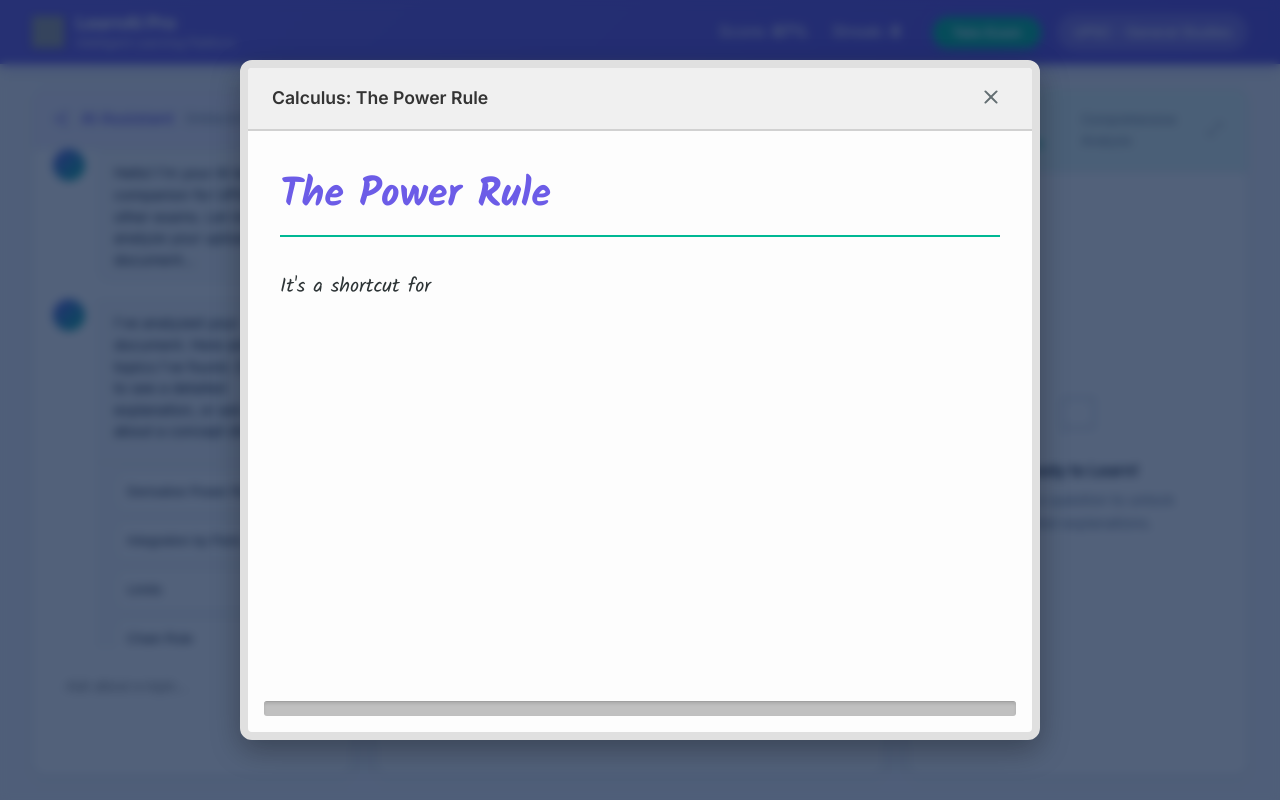
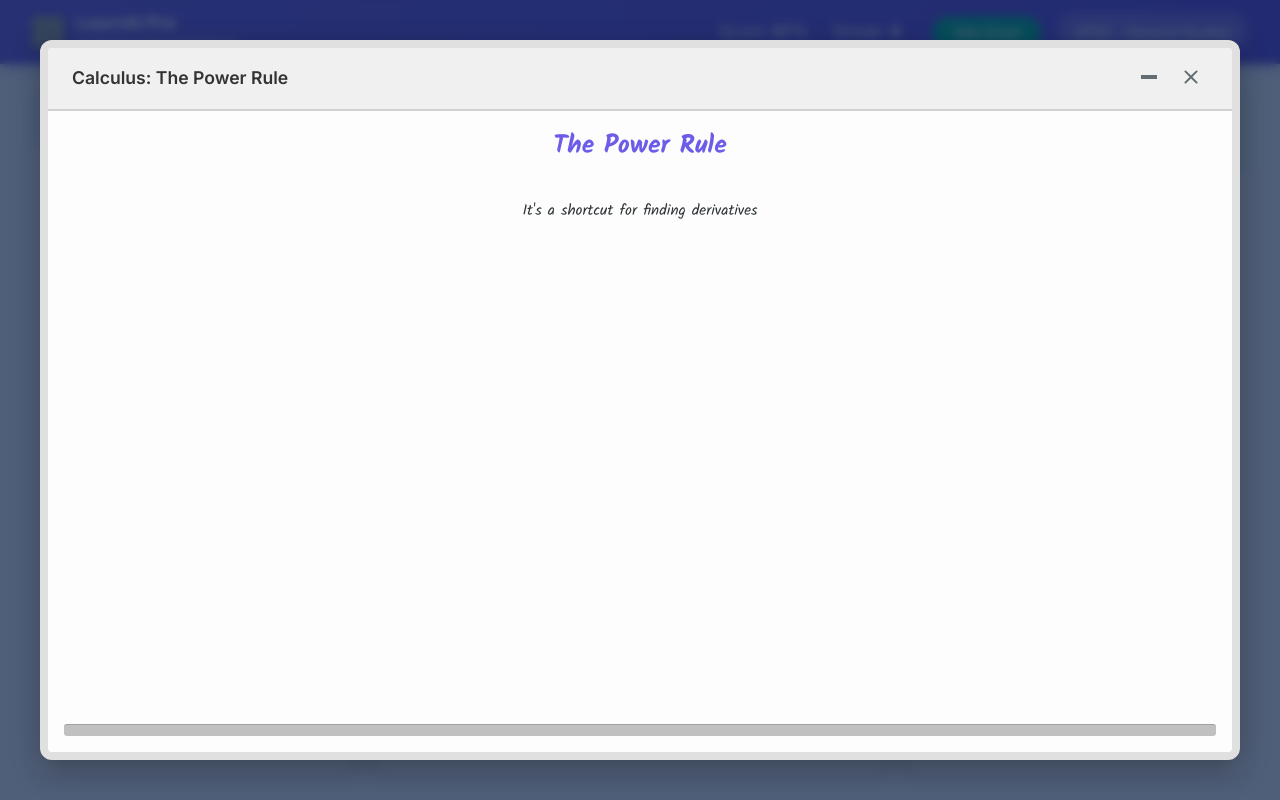
Before and after one commit to Kusuma2651/question-bank, a React (Create React App) app: page /learn in a window 1280 px wide. Both pictures are taken after a click on the button "Derivative Power Rule". Built offline with nearby package versions, Linux system fonts and the light colour scheme; grey boxes are pictures that could not be loaded.

Commit message:
whiteboard ui-minimize -ui

```diff
--- a/src/components/Whiteboard.js
+++ b/src/components/Whiteboard.js
@@ -7,46 +7,38 @@ import { whiteboardContent } from '../data/explanationData.js';
 import { TypeAnimation } from 'react-type-animation';
 import { BlockMath } from 'react-katex';
 
-// This is our new core renderer.
 const WhiteboardStep = ({ step }) => {
   const { type, content, src, alt, animation, items } = step;
 
   const renderContent = () => {
     switch (type) {
-      // TEXT uses TypeAnimation with the handwriting font (applied via CSS)
       case 'heading':
-        return <TypeAnimation sequence={[content]} speed={40} wrapper="h1" cursor={false} />;
+        return <TypeAnimation sequence={[content]} speed={60} wrapper="h1" cursor={false} />;
       case 'sub-heading':
-        return <TypeAnimation sequence={[content]} speed={50} wrapper="h2" cursor={false} />;
+        return <TypeAnimation sequence={[content]} speed={70} wrapper="h2" cursor={false} />;
       case 'text':
-        return <TypeAnimation sequence={[content]} speed={60} wrapper="p" cursor={false} />;
+        return <TypeAnimation sequence={[content]} speed={80} wrapper="p" cursor={false} />;
       case 'list':
         return (
           <ul className="checklist">
             {items.map((item, i) => (
               <li key={i}>
-                <TypeAnimation sequence={[item]} speed={60} wrapper="span" cursor={false} />
+                <TypeAnimation sequence={[item]} speed={80} wrapper="span" cursor={false} />
               </li>
             ))}
           </ul>
         );
-
-      // SVG uses a special container for the drawing animation
       case 'svg':
         return <div className="hand-drawn-svg" dangerouslySetInnerHTML={{ __html: content }} />;
-
-      // FORMULAS & IMAGES pop in cleanly
       case 'formula':
         return <BlockMath math={content} />;
       case 'image':
         return <img src={src} alt={alt} className="whiteboard-image" />;
-
       default:
         return null;
     }
   };
 
-  // The 'pop-in' animation class is now used for formulas and images for a clean effect
   return (
     <div className={`whiteboard-step ${animation || ''}`}>
       {renderContent()}
@@ -54,9 +46,9 @@ const WhiteboardStep = ({ step }) => {
   );
 };
 
-
 const Whiteboard = ({ topicId, onClose }) => {
   const [displayedSteps, setDisplayedSteps] = useState([]);
+  const [isMinimized, setIsMinimized] = useState(false);
   const topicData = whiteboardContent[topicId] || { title: 'Not Found', steps: [{ type: 'text', content: 'Content for this topic could not be found.' }] };
   const contentRef = useRef(null);
 
@@ -81,20 +73,56 @@ const Whiteboard = ({ topicId, onClose }) => {
   }, [topicId]);
 
   useEffect(() => {
-    if (contentRef.current) {
+    if (contentRef.current && !isMinimized) {
       contentRef.current.scrollTop = contentRef.current.scrollHeight;
     }
-  }, [displayedSteps]);
+  }, [displayedSteps, isMinimized]);
+
+  const handleMinimize = () => {
+    setIsMinimized(true);
+  };
+
+  const handleMaximize = () => {
+    setIsMinimized(false);
+  };
+
+  const handleOverlayClick = (e) => {
+    if (e.target === e.currentTarget) {
+      handleMinimize();
+    }
+  };
+
+  if (isMinimized) {
+    return (
+      <div className="whiteboard-minimized" onClick={handleMaximize}>
+        <div className="whiteboard-minimized-content">
+          <svg xmlns="http://www.w3.org/2000/svg" width="24" height="24" viewBox="0 0 24 24">
+            <path fill="currentColor" d="M19 3H5c-1.1 0-2 .9-2 2v14c0 1.1.9 2 2 2h14c1.1 0 2-.9 2-2V5c0-1.1-.9-2-2-2zm0 16H5V5h14v14z"/>
+            <path fill="currentColor" d="M8 8h8v2H8zm0 3h8v2H8zm0 3h5v2H8z"/>
+          </svg>
+          <span>{topicData.title}</span>
+        </div>
+      </div>
+    );
+  }
 
   return (
-    <div className="whiteboard-overlay" onClick={onClose}>
+    <div className="whiteboard-overlay" onClick={handleOverlayClick}>
       <div className="whiteboard-container" onClick={(e) => e.stopPropagation()}>
         <header className="whiteboard-header">
-          {/* Header font should not be handwritten for clarity */}
           <h3 style={{fontFamily: 'Inter, sans-serif'}}>{topicData.title}</h3>
-          <button className="whiteboard-close-btn" onClick={onClose} title="Close Explanation">
-            <svg xmlns="http://www.w3.org/2000/svg" width="24" height="24" viewBox="0 0 24 24"><path fill="currentColor" d="m12 13.4l-4.9 4.9q-.275.275-.7.275t-.7-.275q-.275-.275-.275-.7t.275-.7L10.6 12L5.7 7.1q-.275-.275-.275-.7t.275-.7q.275-.275.7-.275t.7.275L12 10.6l4.9-4.9q.275-.275.7-.275t.7.275q.275.275.275.7t-.275.7L13.4 12l4.9 4.9q.275.275.275.7t-.275.7q-.275.275-.7.275t-.7-.275z"/></svg>
-          </button>
+          <div className="whiteboard-controls">
+            <button className="whiteboard-minimize-btn" onClick={handleMinimize} title="Minimize">
+              <svg xmlns="http://www.w3.org/2000/svg" width="24" height="24" viewBox="0 0 24 24">
+                <path fill="currentColor" d="M20 14H4v-4h16v4z"/>
+              </svg>
+            </button>
+            <button className="whiteboard-close-btn" onClick={onClose} title="Close Explanation">
+              <svg xmlns="http://www.w3.org/2000/svg" width="24" height="24" viewBox="0 0 24 24">
+                <path fill="currentColor" d="m12 13.4l-4.9 4.9q-.275.275-.7.275t-.7-.275q-.275-.275-.275-.7t.275-.7L10.6 12L5.7 7.1q-.275-.275-.275-.7t.275-.7q.275-.275.7-.275t.7.275L12 10.6l4.9-4.9q.275-.275.7-.275t.7.275q.275.275.275.7t-.275.7L13.4 12l4.9 4.9q.275.275.275.7t-.275.7q-.275.275-.7.275t-.7-.275z"/>
+              </svg>
+            </button>
+          </div>
         </header>
         <div className="whiteboard-content" ref={contentRef}>
           {displayedSteps.map((step, index) => (
--- a/src/styles/Whiteboard.css
+++ b/src/styles/Whiteboard.css
@@ -1,6 +1,5 @@
 /* src/styles/Whiteboard.css */
 
-/* --- NEW: Import Handwriting Font --- */
 @import url('https://fonts.googleapis.com/css2?family=Kalam:wght@400;700&display=swap');
 
 .whiteboard-overlay {
@@ -24,10 +23,10 @@
 }
 
 .whiteboard-container {
-  width: 90%;
-  max-width: 800px;
-  height: 85vh;
-  max-height: 700px;
+  width: 95%;
+  max-width: 1200px;
+  height: 90vh;
+  max-height: 800px;
   background-color: #FDFDFD;
   border-radius: 12px;
   box-shadow: 0 10px 30px rgba(0, 0, 0, 0.3);
@@ -61,6 +60,12 @@
   font-weight: 600;
 }
 
+.whiteboard-controls {
+  display: flex;
+  gap: 0.5rem;
+}
+
+.whiteboard-minimize-btn,
 .whiteboard-close-btn {
   background: none;
   border: none;
@@ -71,130 +76,142 @@
   transition: all 0.2s ease;
 }
 
+.whiteboard-minimize-btn:hover,
 .whiteboard-close-btn:hover {
   background-color: #E0E0E0;
   color: #2D3436;
+}
+
+.whiteboard-minimize-btn:hover {
+  transform: rotate(0deg);
+}
+
+.whiteboard-close-btn:hover {
   transform: rotate(90deg);
 }
 
 .whiteboard-content {
   flex-grow: 1;
-  padding: 2rem;
-  overflow-y: auto;
-  scroll-behavior: smooth;
+  padding: 1rem;
+  overflow: hidden;
   color: #2D3436;
-  /* --- NEW: Apply handwriting font globally within the whiteboard --- */
   font-family: 'Kalam', cursive;
+  display: flex;
+  flex-direction: column;
+  align-items: center;
 }
 
 .whiteboard-step {
-  margin-bottom: 2rem; /* Increased spacing for handwriting font */
-  min-height: 1.5em;
-}
-
-.whiteboard-step h1, .whiteboard-step h2, .whiteboard-step p, .whiteboard-step blockquote {
-  margin-top: 0;
+  margin-bottom: 1rem;
+  width: 100%;
+  max-width: 900px;
+  display: flex;
+  flex-direction: column;
+  align-items: center;
+  text-align: center;
 }
 
 .whiteboard-step h1 {
-  font-size: 2.5rem; /* Larger for handwritten look */
+  font-size: 1.6rem;
   font-weight: 700;
   color: var(--brand-primary);
-  border-bottom: 2px solid var(--brand-secondary);
-  padding-bottom: 0.5rem;
-  margin-bottom: 1rem;
+  margin-bottom: 0.5rem;
 }
+
 .whiteboard-step h2 {
-  font-size: 1.8rem; /* Larger for handwritten look */
+  font-size: 1.3rem;
   font-weight: 700;
   color: var(--brand-accent);
-  margin-top: 2rem;
-  margin-bottom: 1rem;
+  margin: 0.5rem 0;
 }
+
 .whiteboard-step p {
-  font-size: 1.25rem; /* Larger and more readable handwriting */
-  line-height: 1.8;
+  font-size: 0.95rem;
+  line-height: 1.5;
+  margin: 0.5rem 0;
+  max-width: 800px;
 }
 
 .whiteboard-image {
   max-width: 100%;
+  max-height: 60px;
   height: auto;
-  border-radius: 8px;
+  border-radius: 4px;
   border: 1px solid #DFE6E9;
-  box-shadow: 0 4px 10px rgba(0, 0, 0, 0.1);
-  margin-top: 1rem;
+  box-shadow: 0 1px 4px rgba(0, 0, 0, 0.1);
+  margin: 0.25rem 0;
+  object-fit: contain;
 }
 
 .katex-display {
-  font-family: 'KaTeX_Main', serif; /* Override handwriting for formulas */
-  font-size: 1.3em;
-  padding: 1rem;
-  background-color: transparent; /* Cleaner look */
-  border-radius: 8px;
-  text-align: center;
-  overflow-x: auto;
+  font-family: 'KaTeX_Main', serif;
+  font-size: 0.8em;
+  padding: 0.25rem;
+  margin: 0.25rem 0;
 }
 
 .checklist {
   list-style: none;
   padding: 0;
+  text-align: left;
+  width: 100%;
+  max-width: 700px;
 }
+
 .checklist li {
-  padding-left: 2.5rem;
+  padding-left: 1.8rem;
+  margin-bottom: 0.5rem;
+  font-size: 0.95rem;
   position: relative;
-  margin-bottom: 1rem;
-  font-size: 1.2rem;
-  line-height: 1.6;
 }
+
 .checklist li::before {
   content: '✓';
   position: absolute;
   left: 0;
-  top: 4px;
   color: var(--brand-secondary);
   font-weight: bold;
-  font-size: 1.5rem;
 }
 
-
-/* --- NEW: SVG Drawing Animation --- */
 .hand-drawn-svg {
   width: 100%;
+  max-width: 100px;
   height: auto;
-}
-.hand-drawn-svg path,
-.hand-drawn-svg line,
-.hand-drawn-svg rect,
-.hand-drawn-svg circle,
-.hand-drawn-svg polyline {
-  stroke-dasharray: 1000;
-  stroke-dashoffset: 1000;
-  animation: draw 2s linear forwards;
+  max-height: 40px;
+  margin: 0.25rem 0;
 }
 
-@keyframes draw {
-  to {
-    stroke-dashoffset: 0;
-  }
+.whiteboard-tray {
+  height: 12px;
+  background-color: #C0C0C0;
+  border-top: 1px solid #A0A0A0;
+  margin: 0 1rem 1rem;
+  border-radius: 3px;
 }
 
-
-.whiteboard-tray {
-  height: 15px;
-  background-color: #C0C0C0;
-  border-top: 1px solid #A0A0A0;
-  flex-shrink: 0;
-  margin: 0 1rem 1rem 1rem;
-  border-radius: 3px;
-  box-shadow: inset 0 2px 3px rgba(0, 0, 0, 0.1);
+.whiteboard-minimized {
+  position: fixed;
+  bottom: 20px;
+  right: 20px;
+  background-color: #6C5CE7;
+  color: white;
+  padding: 0.5rem 1rem;
+  border-radius: 20px;
+  cursor: pointer;
+  z-index: 1000;
+  display: flex;
+  align-items: center;
+  gap: 0.5rem;
 }
 
-/* --- Animations for NON-TEXT elements --- */
-.animate {
-  animation-duration: 0.7s;
-  animation-fill-mode: both;
-  animation-timing-function: ease-out;
+.whiteboard-minimized svg {
+  width: 20px;
+  height: 20px;
 }
 
-@keyframes pop-in { from { opacity: 0; transform: scale(0.5); } to { opacity: 1; transform: scale(1); } }
-.pop-in { animation-name: pop-in; }
+.whiteboard-minimized span {
+  font-size: 0.9rem;
+  max-width: 200px;
+  overflow: hidden;
+  text-overflow: ellipsis;
+}
```
